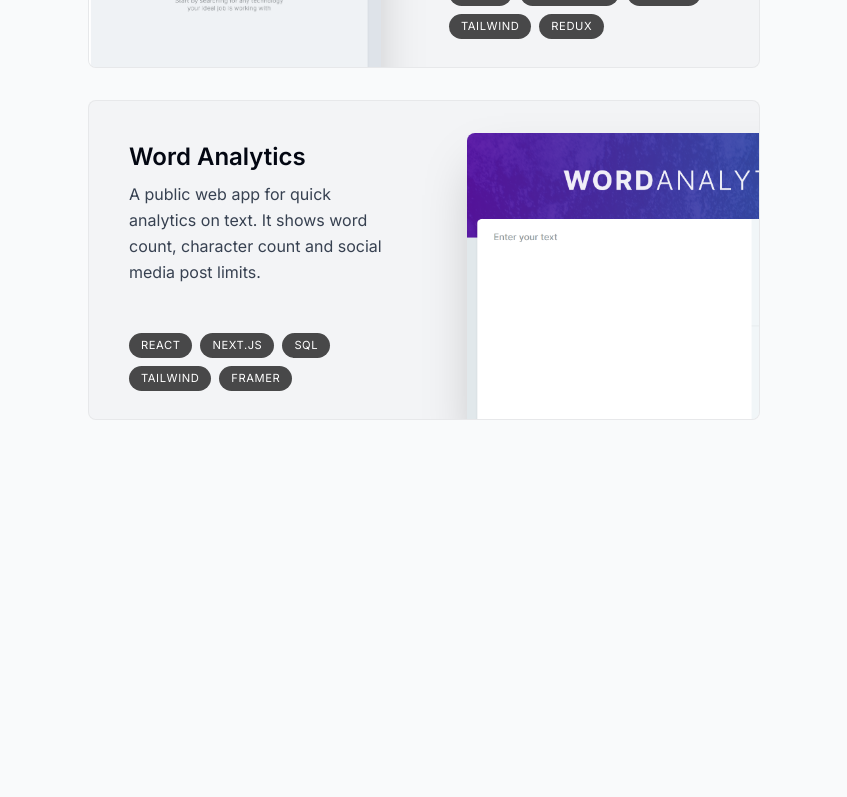
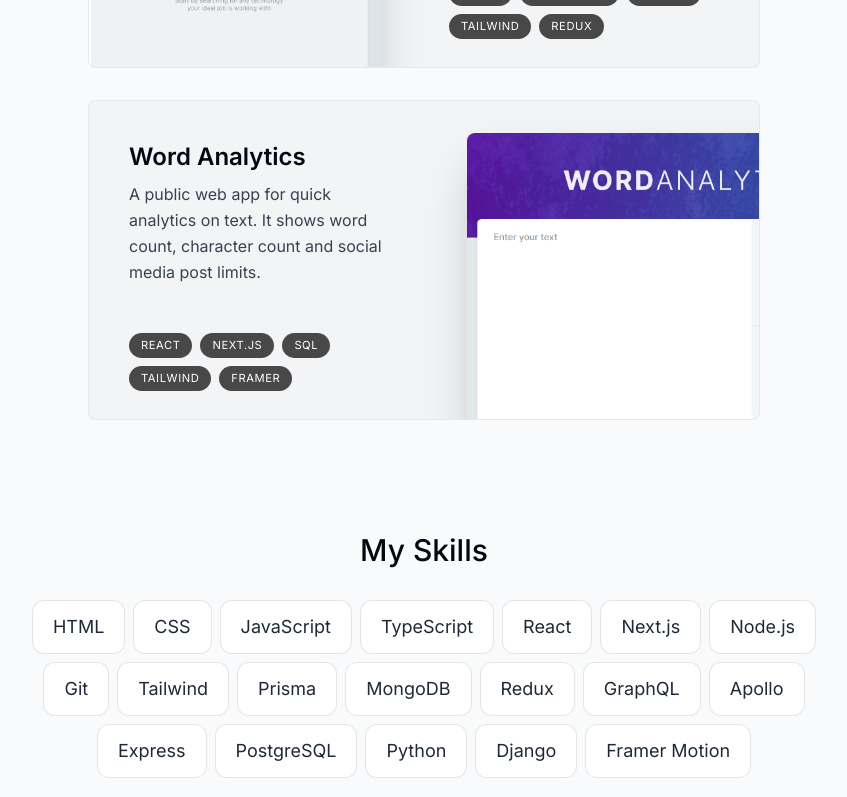
Before and after one commit to ali-hbl/portfolio, a Next.js app: page / in a window 1280 px wide. Shown: the part 2000-2797 px from the top of the page, without its empty margins (216-1063 px from the left). Built offline with nearby package versions, Linux system fonts and the light colour scheme.

Commit message:
skills section

```diff
--- a/app/page.tsx
+++ b/app/page.tsx
@@ -2,6 +2,7 @@
 import Divider from '@/components/Divider';
 import About from '@/components/About';
 import Projects from '@/components/Projects';
+import Skills from '@/components/Skills';
 
 export default function Home() {
   return (
@@ -10,6 +11,7 @@
       <Divider />
       <About />
       <Projects />
+      <Skills />
     </main>
   );
 }
--- a/components/Projects.tsx
+++ b/components/Projects.tsx
@@ -10,7 +10,7 @@
   const { ref } = useSectionInView('Projects', 0.5);
 
   return (
-    <section id="projects" ref={ref} className="scroll-mt-28">
+    <section id="projects" ref={ref} className="scroll-mt-28 mb-28">
       <SectionHeading>My projects</SectionHeading>
       <div>
         {projectsData.map((project) => (
--- /dev/null
+++ b/components/Skills.tsx
@@ -0,0 +1,46 @@
+'use client';
+
+import React from 'react';
+import SectionHeading from './SectionHeading';
+import { skillsData } from '@/lib/data';
+import { useSectionInView } from '@/hooks/useSectionInView';
+import { motion } from 'framer-motion';
+
+const fadeInAnimationVariants = {
+  initial: {
+    opacity: 0,
+    y: 100,
+  },
+  animate: (index: number) => ({
+    opacity: 1,
+    y: 0,
+    transition: {
+      delay: 0.05 * index, // allow the li's to be displayed one after the other, each one get a larger delay due to the index
+    },
+  }),
+};
+
+export default function Skills() {
+  const { ref } = useSectionInView('Skills');
+
+  return (
+    <section id="skills" ref={ref} className="mb-28 max-w-[53rem] scroll-mt-28 text-center sm:mb-40">
+      <SectionHeading>My skills</SectionHeading>
+      <ul className="flex flex-wrap justify-center gap-2 text-lg text-gray-800">
+        {skillsData.map((skill, index) => (
+          <motion.li
+            className="bg-white border border-black/[0.1] rounded-xl px-5 py-3"
+            key={index}
+            variants={fadeInAnimationVariants}
+            initial="initial"
+            whileInView="animate"
+            viewport={{ once: true }}
+            custom={index}
+          >
+            {skill}
+          </motion.li>
+        ))}
+      </ul>
+    </section>
+  );
+}
```
